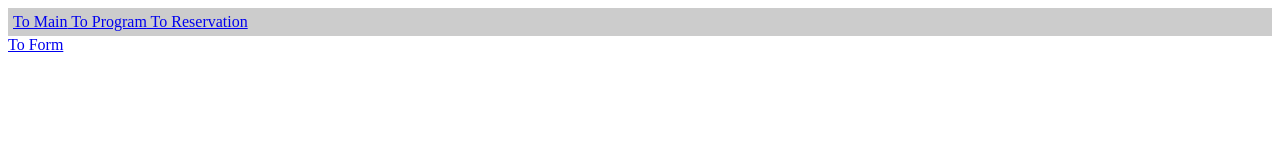
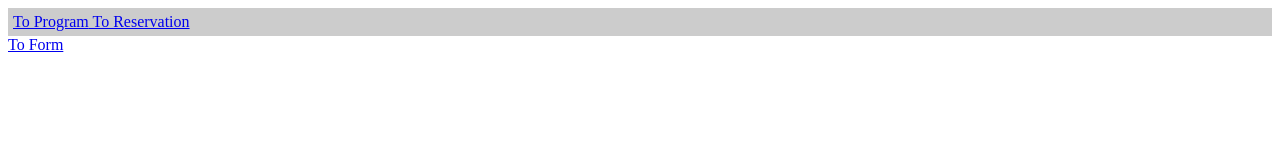
Before and after one commit to junasia/CinemaApp, a React (Create React App) app: page /reservation in a window 1280 px wide. Shown: the top 160 px of the page. Built offline with nearby package versions, Linux system fonts and the light colour scheme.

Commit message:
Change Program to be default

```diff
--- a/src/components/Main/index.js
+++ /dev/null
@@ -1,7 +0,0 @@
-import React from "react";
-
-const Main = () => {
-    return <div>Main</div>;
-};
-
-export default Main;
--- a/src/components/Navbar.js
+++ b/src/components/Navbar.js
@@ -9,8 +9,7 @@ const Navbar = () => {
                 padding: '5px'
             }}
         >
-            <Link to="/"> To Main</Link>
-            <Link to="/program"> To Program</Link>
+            <Link to="/"> To Program</Link>
             <Link to="/reservation"> To Reservation</Link>
         </div>
     );
--- a/src/components/Routes.js
+++ b/src/components/Routes.js
@@ -1,6 +1,5 @@
 import React from 'react';
 import { Switch, Route } from 'react-router-dom';
-import Main from './Main';
 import Program from './Program';
 import Film from './Film';
 import Reservation from './Reservation';
@@ -8,8 +7,7 @@ import Reservation from './Reservation';
 const Router = () => {
     return (
         <Switch className="router">
-            <Route path="/" exact component={Main} />
-            <Route path="/program" exact component={Program} />
+            <Route path="/" exact component={Program} />
             <Route path="/film/:id" exact component={Film} />
             <Route path="/reservation" exact component={Reservation} />
         </Switch>
```
